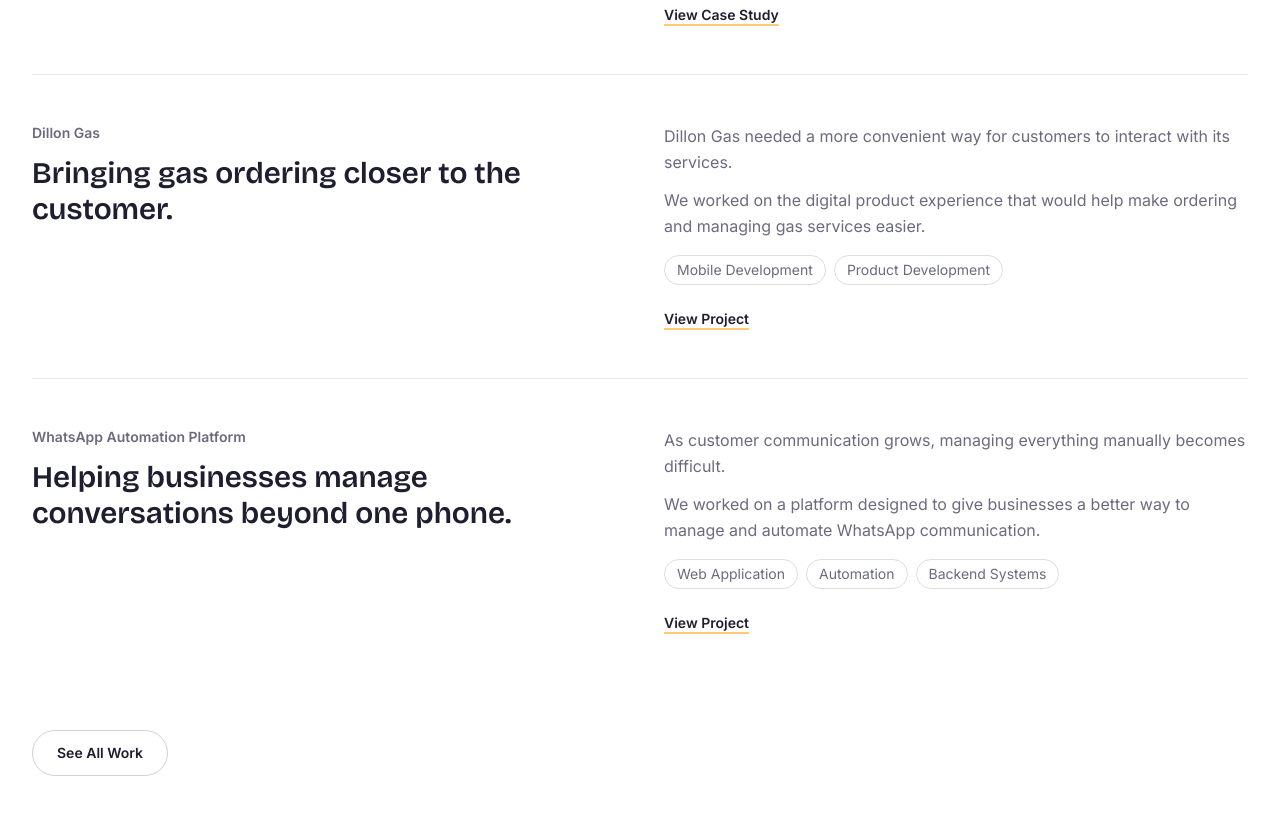
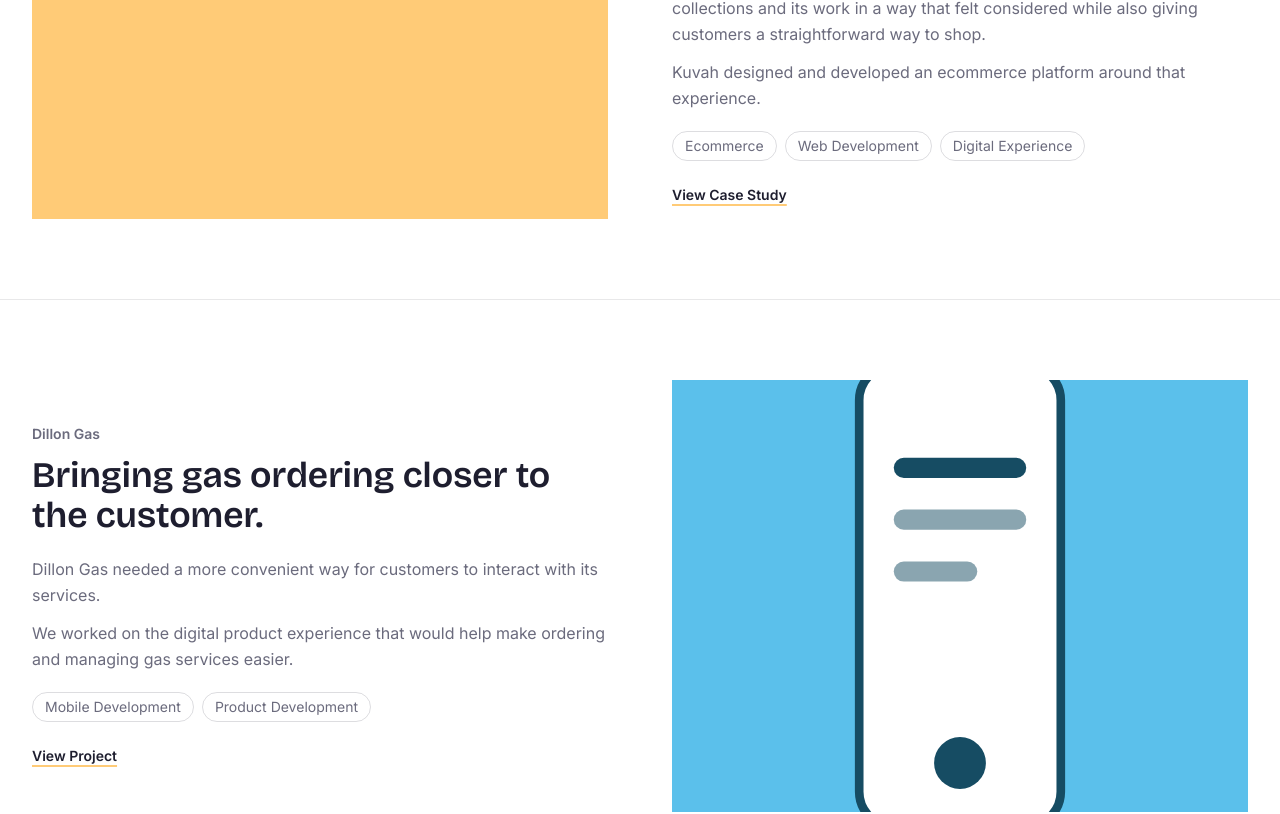
Before and after one commit to Favour-Yusuf/Kuvah, a Next.js app: page / in a window 1280 px wide. Shown: the part 5644-6458 px from the top of the page. Built offline with nearby package versions, Linux system fonts and the light colour scheme.

Commit message:
feat: redesign Featured Work as large alternating editorial project spreads

```diff
--- a/components/home/FeaturedWork.tsx
+++ b/components/home/FeaturedWork.tsx
@@ -1,7 +1,17 @@
+import type { ComponentType } from "react";
 import { Container } from "@/components/ui/Container";
 import { LinkButton } from "@/components/ui/Button";
 import { Reveal } from "@/components/ui/Reveal";
 import { projects, narrativeParagraphs } from "@/lib/data/projects";
+import { OnPointGraphic } from "@/components/work/graphics/OnPointGraphic";
+import { DillonGasGraphic } from "@/components/work/graphics/DillonGasGraphic";
+import { WhatsAppGraphic } from "@/components/work/graphics/WhatsAppGraphic";
+
+const GRAPHICS: Record<string, ComponentType<{ className?: string }>> = {
+  "onpoint-clothing": OnPointGraphic,
+  "dillon-gas": DillonGasGraphic,
+  "whatsapp-automation-platform": WhatsAppGraphic,
+};
 
 export function FeaturedWork() {
   return (
@@ -15,23 +25,32 @@ export function FeaturedWork() {
             Different businesses. Different challenges. Different ways of approaching the work.
           </p>
         </Reveal>
+      </Container>
 
-        <div className="mt-16 divide-y divide-ink/10 border-t border-ink/10">
-          {projects.map((project) => (
-            <Reveal key={project.slug} className="grid gap-6 py-12 sm:grid-cols-2 sm:gap-12">
+      <div className="mt-16">
+        {projects.map((project, index) => {
+          const Graphic = GRAPHICS[project.slug];
+          const reversed = index % 2 === 1;
+          return (
+            <Reveal key={project.slug} className="border-t border-ink/10 py-14 sm:py-20">
+              <Container>
+                <div
+                  className={`grid gap-8 lg:grid-cols-2 lg:items-center lg:gap-16 ${reversed ? "lg:[&>*:first-child]:order-2" : ""}`}
+                >
+                  <div className="group relative aspect-[4/3] overflow-hidden">
+                    <Graphic className="h-full w-full object-cover transition-transform duration-500 ease-out group-hover:scale-105" />
+                  </div>
                   <div>
                     <p className="text-sm font-semibold text-ink-muted">{project.client}</p>
-                <h3 className="mt-3 font-display text-2xl font-semibold text-ink sm:text-3xl">
+                    <h3 className="mt-3 font-display text-3xl font-semibold text-ink sm:text-4xl">
                       {project.headline}
                     </h3>
-              </div>
-              <div>
-                <div className="space-y-3 text-base leading-relaxed text-ink-muted">
+                    <div className="mt-5 space-y-3 text-base leading-relaxed text-ink-muted">
                       {narrativeParagraphs(project).map((paragraph) => (
                         <p key={paragraph}>{paragraph}</p>
                       ))}
                     </div>
-                <ul className="mt-4 flex flex-wrap gap-2 text-sm text-ink-muted">
+                    <ul className="mt-5 flex flex-wrap gap-2 text-sm text-ink-muted">
                       {project.featuredTags.map((tag) => (
                         <li key={tag} className="rounded-full border border-ink/15 px-3 py-1">
                           {tag}
@@ -42,15 +61,17 @@ export function FeaturedWork() {
                       {project.ctaLabel}
                     </LinkButton>
                   </div>
+                </div>
+              </Container>
             </Reveal>
-          ))}
+          );
+        })}
       </div>
 
-        <Reveal className="mt-12">
+      <Container className="mt-12">
         <LinkButton href="/work" variant="secondary">
           See All Work
         </LinkButton>
-        </Reveal>
       </Container>
     </section>
   );
```
Lines whose indentation alone changed are shown as unchanged.
